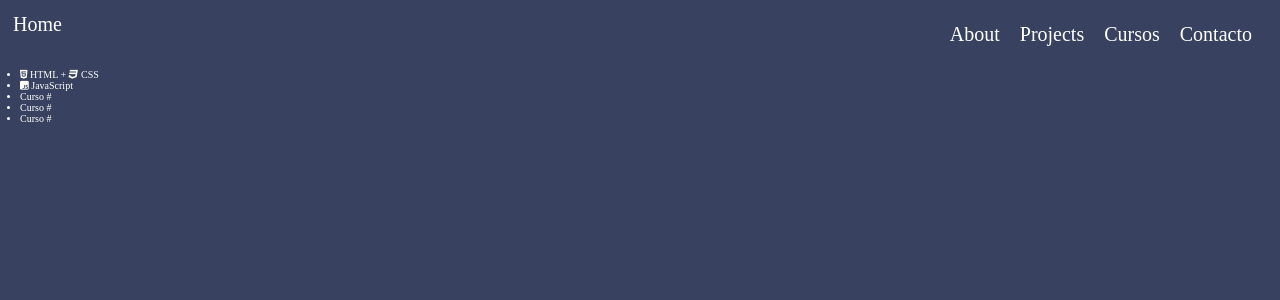
After one commit to AlejandroRodriguezA/AJ-page, a PHP site: page /cursos.html in a window 1280 px wide. The commit adds this page. Shown: the top 300 px of the page. Run offline with PHP 8.4, Linux system fonts and the light colour scheme; some libraries are stand-ins or nearby versions.

Commit message:
incluyendo cursos

```diff
--- /dev/null
+++ b/assets/css/style-cursos.css
@@ -0,0 +1,9 @@
+.cursos-list li {
+    margin-left: 20px;;
+    color:white;
+}
+
+.cursos-list a {
+    text-decoration: dashed;
+    color: white;
+}
--- a/assets/css/style-main.css
+++ b/assets/css/style-main.css
@@ -358,7 +358,7 @@ img {
     height: 50vh;
     display:grid;
     grid-template-columns: repeat(5,20%);
-    grid-template-rows: 50px 50px;
+    grid-template-rows: 50px 1fr;
     background-color: white;
     margin: 10px 20px 50px 20px;
     padding: 15px 20px 15px 20px;
@@ -379,15 +379,30 @@ img {
     text-align: center;
     padding:5px;
 }
-.redes i{
-    font-size: 50px;
+.redes-icon i {
+    font-size: 3em;
     color: white;
 
 }
 
-.redes i:hover {
-    font-size: 60px;
+.redes a {
+    height: 100%;
 }
+
+.redes-icon a:hover i{
+    font-size: 4em;
+}
+
+.redes-icon h3 {
+    color: white;
+}
+
+#whatSapp i {
+    background-color: white;
+    color: aquamarine;
+}
+
+
 
 /* *******************************************************/
 /* FIN DE LA Seccion id= Contacto  class =   */
--- /dev/null
+++ b/assets/script/script-cursos.js
@@ -0,0 +1,3 @@
+function informacion (){
+    alert("Proximamente");
+}
--- /dev/null
+++ b/cursos.html
@@ -0,0 +1,54 @@
+<!DOCTYPE html>
+<html lang="en">
+<head>
+    <meta charset="UTF-8">
+    <meta http-equiv="X-UA-Compatible" content="IE=edge">
+    <meta name="viewport" content="width=device-width, initial-scale=1.0">
+    <title>Cursos - Tutotiales</title>
+    <script src="https://kit.fontawesome.com/3f60b2484e.js" crossorigin="anonymous"></script>
+    <link rel="stylesheet" href="/assets/css/style-main.css">
+    <link rel="stylesheet" href="/assets/css/style-cursos.css">
+</head>
+<body>
+<!-- Seccion id= navbar  -->
+<nav id="navbar" class="navbar">
+    <div class="navbar-left">
+        <a href="/">Home</a>
+    </div>
+    <div class="navbar-right">
+        <a href="#" class="nav-link-iconMenu" id="nav-link-iconMenu"><i class="fas fa-bars"></i></a>
+        <!-- <a href="#"  id="nav-link-iconMenu">&#9776</a> -->
+        <div class="nav-link-container ">
+            <a href="/#welcome-section" class="nav-link">About</a>
+            <a href="/#projects" class="nav-link">Projects</a>
+            <a href="/cursos.html" class="nav-link">Cursos</a>
+            <a href="/#contacto" class="nav-link">Contacto</a>
+        </div>
+    </div>
+
+</nav>
+<!--  FIN DE LA Seccion id= navbar  -->
+<!-- Inicio lista de Cursos -->
+<div class="main">
+    <ul class="cursos-list">
+
+        <li onclick="informacion()"><a href="#"><i class="fab fa-html5"></i> HTML + <i class="fab fa-css3"></i> CSS</a></li>
+        <li onclick="informacion()"><a href="#"><i class="fab fa-js-square"></i> JavaScript</a></li>
+        <li onclick="informacion()"><a href="#">Curso #</a></li>
+        <li onclick="informacion()"><a href="#">Curso #</a></li>
+        <li onclick="informacion()"><a href="#">Curso #</a></li>
+
+    </ul>
+</div>
+
+<!-- FIN Inicio lista de Cursos -->
+
+
+
+<!-- scripts -->
+<script src="assets/script/script-main.js"></script>
+<script src="assets/script/script-cursos.js"></script>
+<!-- FIN scripts -->
+
+</body>
+</html>
--- a/index.php
+++ b/index.php
@@ -1,4 +1,6 @@
 <?php
+
+// echo("https://youtu.be/OK_JCtrrv-c?t=1649");
 
 include_once("index.html");
 
```
Also changed, not shown: index.html (+11 -20 lines), 1 other file.
